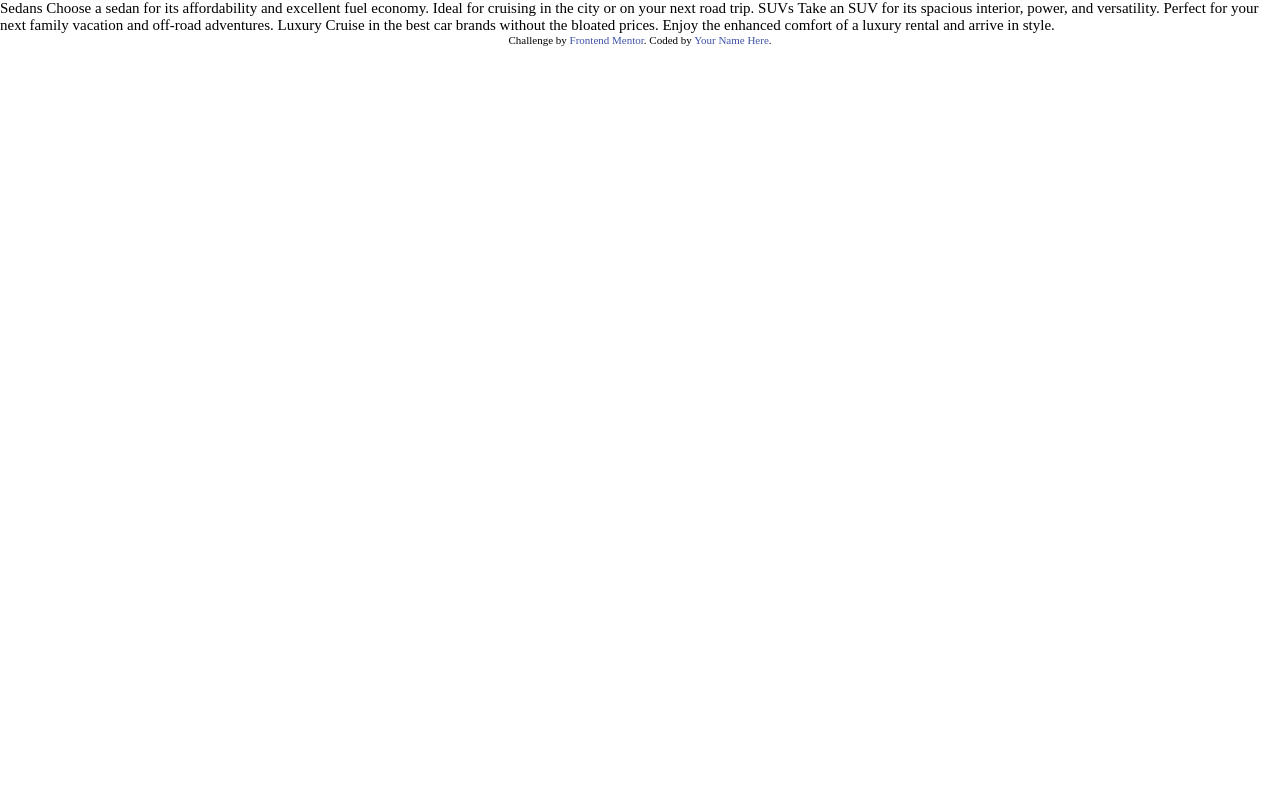
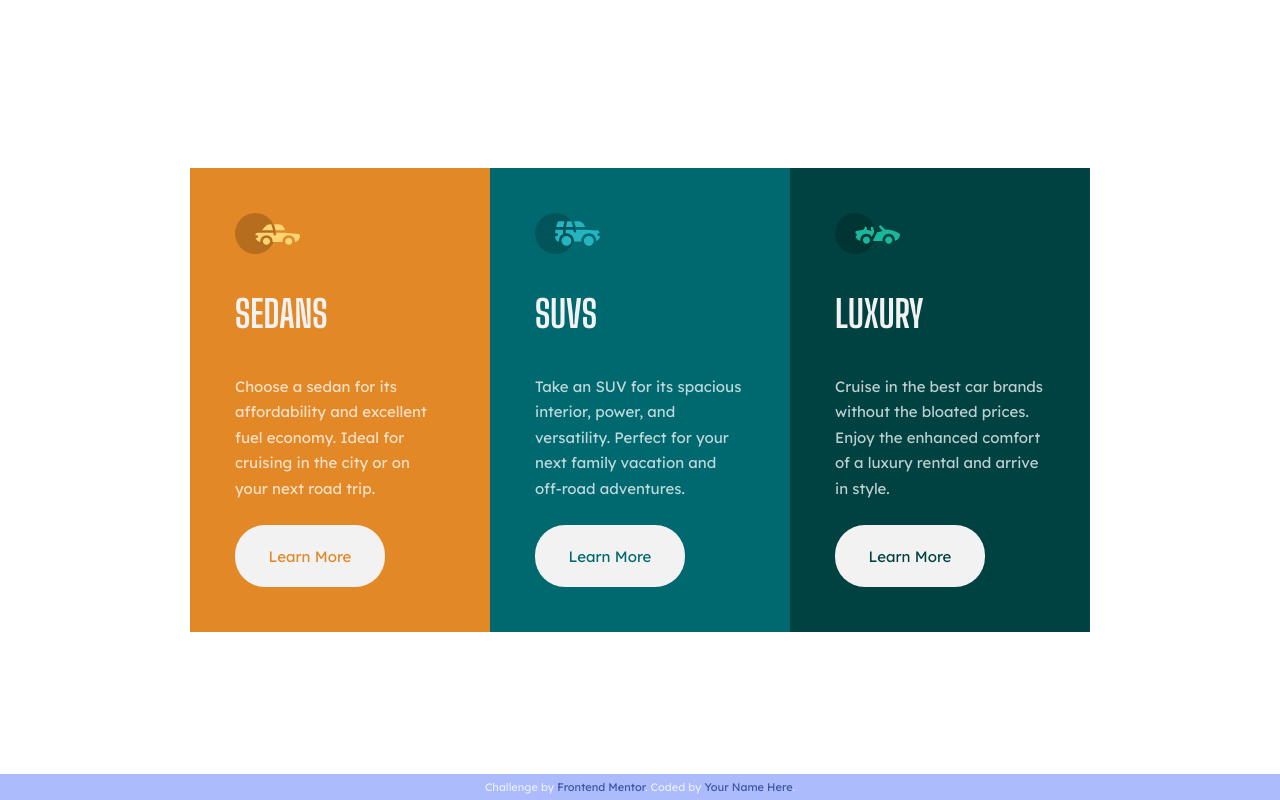
Before and after one commit to ArjenCombee/FEM007-column_preview_card, a plain HTML site: page index.html in a window 1280 px wide. Drawn offline with Linux system fonts and the light colour scheme.

Commit message:
Full design done

```diff
--- a/css/style.css
+++ b/css/style.css
@@ -23,17 +23,102 @@ html {
   box-sizing: border-box;
   font-size: 15px;
 }
+body {
+  font-family: var(--font-body);
+  color: var(--color-neutral-white);
+}
 img {
   display: block;
-  width: 100%;
 }
 a {
   text-decoration: none;
 }
+.container {
+  width: 90%;
+  max-width: 33rem;
+  border-radius: 0.5rem;
+  overflow: hidden;
+  margin: 6rem auto;
+}
+.card {
+  padding: 3rem;
+}
+.card h2 {
+  color: var(--color-neutral-gray);
+  font-family: var(--font-heading);
+  font-size: 2.5rem;
+  text-transform: uppercase;
+  padding: 2.5rem 0;
+}
+.card p {
+  line-height: 1.7;
+}
+.icon {
+  height: 2.7rem;
+}
+.sedans {
+  background-color: var(--color-primary-orange);
+}
+.sedans .btn {
+  color: var(--color-primary-orange);
+}
+.suvs {
+  background-color: var(--color-primary-cyan);
+}
+.suvs .btn {
+  color: var(--color-primary-cyan);
+}
+.luxery {
+  background-color: var(--color-primary-dark_cyan);
+}
+.luxery .btn {
+  color: var(--color-primary-dark_cyan);
+}
+.btn {
+  display: inline-block;
+  background-color: var(--color-neutral-gray);
+  width: 10rem;
+  margin-top: 1.6rem;
+  padding: 1.3rem 0;
+  text-align: center;
+  border-radius: 2rem;
+  border: 2px solid transparent;
+  transition: 100ms linear;
+}
+.btn:hover {
+  color: var(--color-neutral-gray);
+  background-color: transparent;
+  border: 2px solid var(--color-neutral-gray);
+}
+
+@media only screen and (min-width: 800px) {
+  body {
+    display: flex;
+    flex-direction: column;
+    align-items: center;
+    justify-content: center;
+    min-height: 100vh;
+  }
+  .container {
+    display: flex;
+    justify-content: center;
+    /* margin: 0; */
+    max-width: 90%;
+  }
+  .card {
+    flex: 0 0 20rem;
+  }
+}
 /* FRONTEND MENTOR STYLES */
 .attribution {
+  position: fixed;
+  bottom: 0;
+  left: 0;
+  width: 100%;
+  background-color: hsl(228, 93%, 83%);
   font-size: 11px;
   text-align: center;
+  padding: 0.4rem;
 }
 .attribution a {
   color: hsl(228, 45%, 44%);
--- a/index.html
+++ b/index.html
@@ -25,12 +25,35 @@
     <link rel="stylesheet" href="css/style.css" />
   </head>
   <body>
-    Sedans Choose a sedan for its affordability and excellent fuel economy.
-    Ideal for cruising in the city or on your next road trip. SUVs Take an SUV
-    for its spacious interior, power, and versatility. Perfect for your next
-    family vacation and off-road adventures. Luxury Cruise in the best car
-    brands without the bloated prices. Enjoy the enhanced comfort of a luxury
-    rental and arrive in style.
+    <div class="container">
+      <section class="card sedans">
+        <img src="images/icon-sedans.svg" alt="" class="icon" />
+        <h2 class="sedans__title">Sedans</h2>
+        <p class="sedans__body">
+          Choose a sedan for its affordability and excellent fuel economy. Ideal
+          for cruising in the city or on your next road trip.
+        </p>
+        <a href="#" class="btn">Learn More</a>
+      </section>
+      <section class="card suvs">
+        <img src="images/icon-suvs.svg" alt="" class="icon" />
+        <h2 class="sedans__title">SUVs</h2>
+        <p class="sedans__body">
+          Take an SUV for its spacious interior, power, and versatility. Perfect
+          for your next family vacation and off-road adventures.
+        </p>
+        <a href="#" class="btn">Learn More</a>
+      </section>
+      <section class="card luxery">
+        <img src="images/icon-luxury.svg" alt="" class="icon" />
+        <h2 class="sedans__title">Luxury</h2>
+        <p class="sedans__body">
+          Cruise in the best car brands without the bloated prices. Enjoy the
+          enhanced comfort of a luxury rental and arrive in style.
+        </p>
+        <a href="#" class="btn">Learn More</a>
+      </section>
+    </div>
 
     <div class="attribution">
       Challenge by
```
